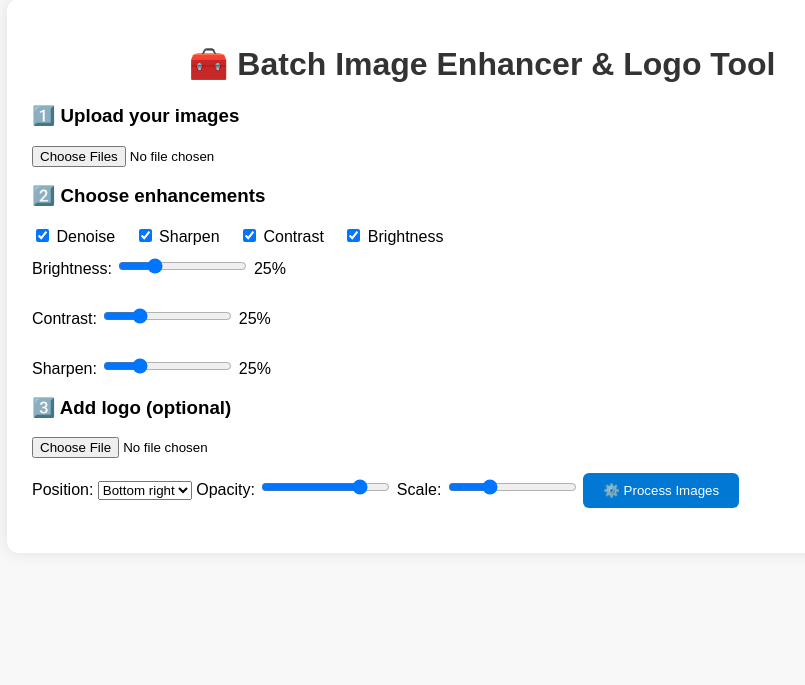
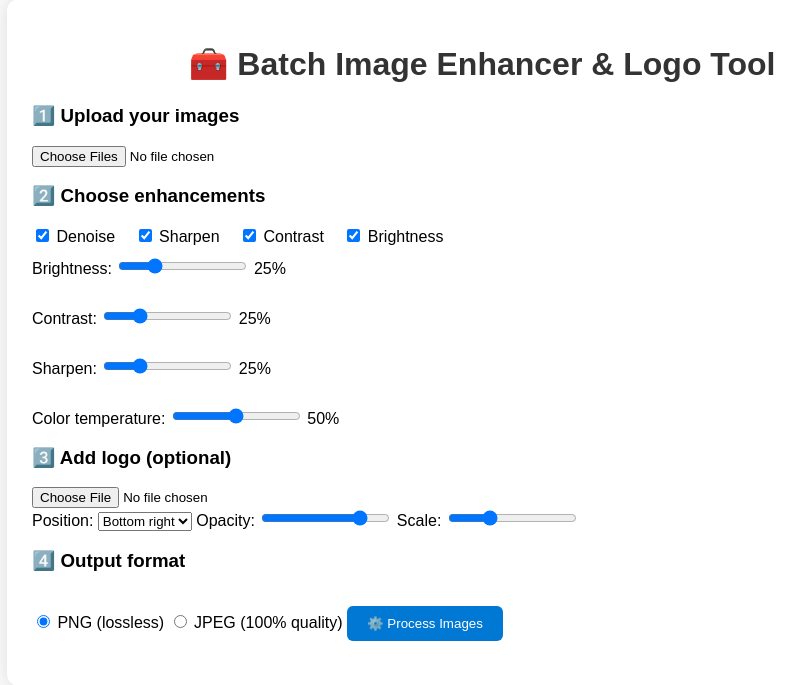
Before and after one commit to pindos11/photo-proc-ui, a Flask app: page / in a window 1280 px wide. Shown: the part 31-716 px from the top of the page, without its empty margins (158-963 px from the left). Run offline with Flask 3, Linux system fonts and the light colour scheme.

Commit message:
Jpeg processing added + color temp adjustment

```diff
--- a/app.py
+++ b/app.py
@@ -5,6 +5,9 @@ from PIL import Image
 from pillow_heif import register_heif_opener
 
 register_heif_opener()
+
+COMPRESSION = 8
+JPEG_QUALITY = 95
 
 app = Flask(__name__)
 UPLOAD_FOLDER = 'uploads'
@@ -17,7 +20,7 @@ def index():
     return render_template('index.html')
 
 
-def apply_enhancements(img, options, brightness_val=25, contrast_val=25, sharpen_val=25):
+def apply_enhancements(img, options, brightness_val=25, contrast_val=25, sharpen_val=25, temp_val=50):
     # Always 8-bit, 3-channel
     img = cv2.convertScaleAbs(img).astype(np.float32) / 255.0
 
@@ -35,6 +38,14 @@ def apply_enhancements(img, options, brightness_val=25, contrast_val=25, sharpen
         # Brightness shifts (additive), contrast stretches (around 0.5 mid gray)
         brightness_shift = (b_factor - 1.0) * 0.25  # roughly ±0.25 range
         img = np.clip((img - 0.5) * c_factor + 0.5 + brightness_shift, 0, 1)
+
+    if "contrast" in options or "brightness" in options or True:  # always allowed
+        temp_strength = (temp_val - 50) / 50.0  # -1.0 (cool) → +1.0 (warm)
+        # small bias per channel (float domain)
+        warm_tone = np.array([1.0 - 0.1 * temp_strength, 1.0, 1.0 + 0.1 * temp_strength])
+        # normalize to avoid overexposure
+        warm_tone /= np.max(warm_tone)
+        img = np.clip(img * warm_tone, 0, 1)
 
     # --- SHARPEN (very mild unsharp mask) ---
     if "sharpen" in options and s_strength > 0:
@@ -75,7 +86,13 @@ def add_logo(base_path, logo_path, position, opacity=0.8, scale=0.25):
     base.alpha_composite(logo, dest=pos)
 
     # Save as PNG with minimal compression (preserve gradients)
-    base.save(base_path, "PNG", compress_level=0)
+    ext = os.path.splitext(base_path)[1].lower()
+
+    if ext == ".jpg" or ext == ".jpeg":
+        base = base.convert("RGB")
+        base.save(base_path, "JPEG", quality=JPEG_QUALITY, subsampling=0, optimize=True)
+    else:
+        base.save(base_path, "PNG", compress_level=COMPRESSION)
 
 
 @app.route('/process', methods=['POST'])
@@ -83,6 +100,7 @@ def process_images():
     brightness_val = int(request.form.get('brightness_val', 25))
     contrast_val = int(request.form.get('contrast_val', 25))
     sharpen_val = int(request.form.get('sharpen_val', 25))
+    temp_val = int(request.form.get('temp_val', 50))
 
     # Get files and parameters
     files = request.files.getlist('images')
@@ -91,6 +109,8 @@ def process_images():
     position = request.form.get('position')
     opacity = float(request.form.get('opacity', 0.8))
     scale = float(request.form.get('scale', 0.25))
+
+    output_format = request.form.get("output_format", "png").lower()
 
     print(f"DEBUG: got {len(files)} image(s)")
     print(f"DEBUG: logo present: {bool(logo)}")
@@ -135,13 +155,20 @@ def process_images():
             img = cv2.cvtColor(img, cv2.COLOR_BGRA2BGR)
         img = cv2.convertScaleAbs(img)
 
-        img = apply_enhancements(img, options, brightness_val, contrast_val, sharpen_val)
+        img = apply_enhancements(img, options, brightness_val, contrast_val, sharpen_val, temp_val)
 
         base_name = os.path.splitext(file.filename)[0]
-        out_filename = base_name + ".png"
-        out_path = os.path.join(PROCESSED_FOLDER, out_filename)
-        cv2.imwrite(out_path, img, [int(cv2.IMWRITE_PNG_COMPRESSION), 0])  # near-lossless PNG
 
+        if output_format == "jpeg":
+            out_filename = base_name + ".jpg"
+            out_path = os.path.join(PROCESSED_FOLDER, out_filename)
+            cv2.imwrite(out_path, img, [int(cv2.IMWRITE_JPEG_QUALITY), JPEG_QUALITY])
+        else:
+            out_filename = base_name + ".png"
+            out_path = os.path.join(PROCESSED_FOLDER, out_filename)
+            cv2.imwrite(out_path, img, [int(cv2.IMWRITE_PNG_COMPRESSION), COMPRESSION])
+
+        # Apply logo overlay
         if logo_path:
             add_logo(out_path, logo_path, position, opacity, scale)
 
--- a/static/script.js
+++ b/static/script.js
@@ -1,6 +1,6 @@
 document.addEventListener("DOMContentLoaded", () => {
   // live slider labels
-  ["brightness", "contrast", "sharpen"].forEach(name => {
+  ["brightness", "contrast", "sharpen", "temp"].forEach(name => {
     const slider = document.getElementById(`${name}_val`);
     const label = document.getElementById(`${name}_label`);
     slider.addEventListener("input", () => {
@@ -16,6 +16,8 @@ document.addEventListener("DOMContentLoaded", () => {
     const imageInput = document.getElementById("images");
     const logoInput = document.getElementById("logo");
     const options = document.querySelectorAll('input[name="options"]:checked');
+    const outputFormat = document.querySelector('input[name="output_format"]:checked').value;
+    formData.append("output_format", outputFormat);
 
     // append images
     for (let file of imageInput.files) {
@@ -34,6 +36,7 @@ document.addEventListener("DOMContentLoaded", () => {
     formData.append("brightness_val", document.getElementById("brightness_val").value);
     formData.append("contrast_val", document.getElementById("contrast_val").value);
     formData.append("sharpen_val", document.getElementById("sharpen_val").value);
+    formData.append("temp_val", document.getElementById("temp_val").value);
 
     // other params
     formData.append("position", document.getElementById("position").value);
--- a/templates/index.html
+++ b/templates/index.html
@@ -19,6 +19,7 @@
                     <label><input type="checkbox" name="options" value="sharpen" checked> Sharpen</label>
                     <label><input type="checkbox" name="options" value="contrast" checked> Contrast</label>
                     <label><input type="checkbox" name="options" value="brightness" checked> Brightness</label>
+
                 </div>
 
                 <div class="sliders">
@@ -35,6 +36,11 @@
                     <label>Sharpen:
                         <input type="range" id="sharpen_val" name="sharpen_val" min="0" max="100" step="5" value="25">
                         <span id="sharpen_label">25%</span>
+                    </label><br>
+
+                    <label>Color temperature:
+                        <input type="range" id="temp_val" name="temp_val" min="0" max="100" step="5" value="50">
+                        <span id="temp_label">50%</span>
                     </label>
                 </div>
             <h3>3️⃣ Add logo (optional)</h3>
@@ -49,7 +55,9 @@
             </label>
             <label>Opacity: <input type="range" name="opacity" id="opacity" min="0" max="1" step="0.05" value="0.8"></label>
             <label>Scale: <input type="range" name="scale" id="scale" min="0.1" max="0.6" step="0.05" value="0.25"></label>
-
+            <h3>4️⃣ Output format</h3>
+                <label><input type="radio" name="output_format" value="png" checked> PNG (lossless)</label>
+                <label><input type="radio" name="output_format" value="jpeg"> JPEG (100% quality)</label>
             <button type="submit">⚙️ Process Images</button>
         </form>
 
```
